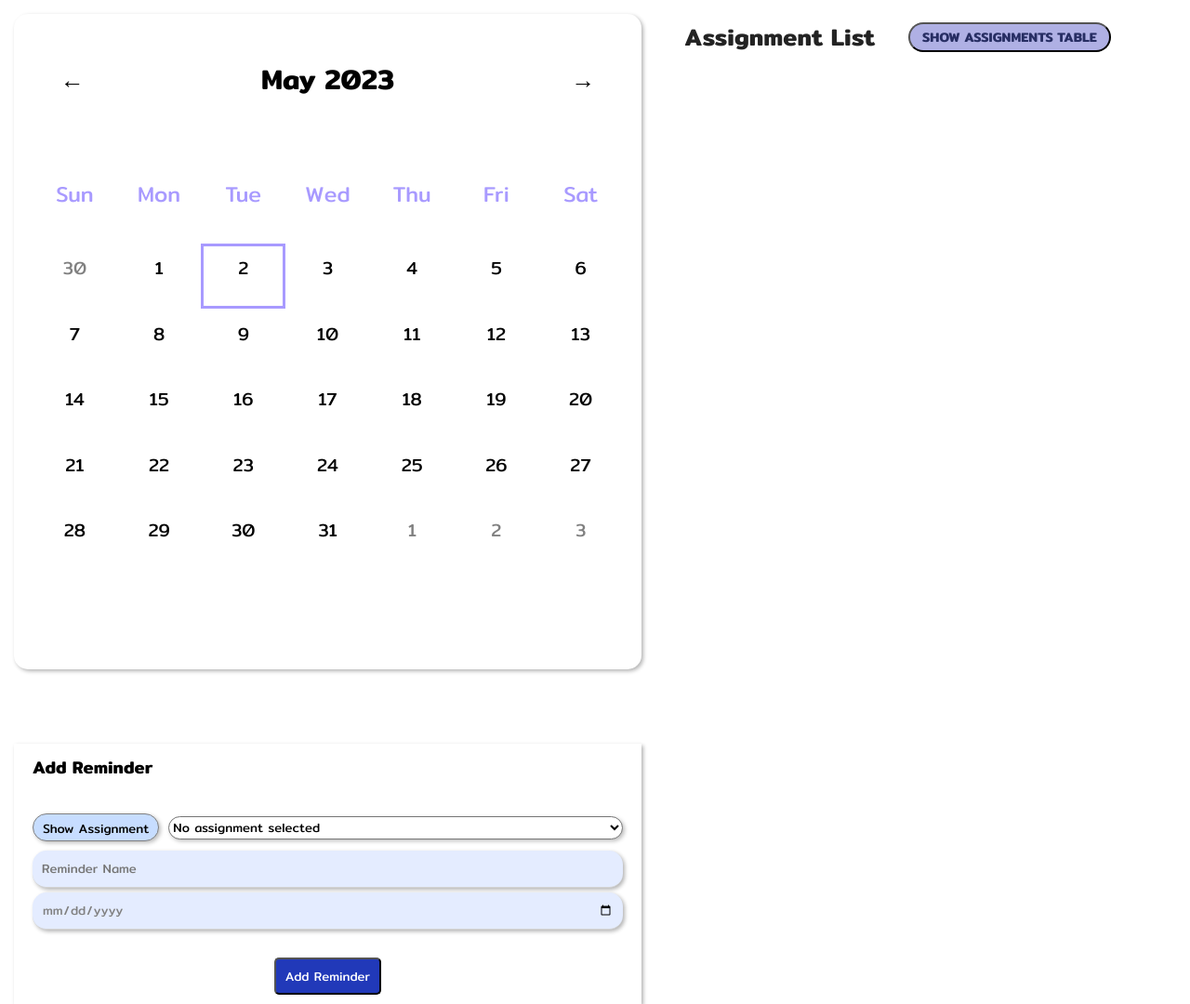
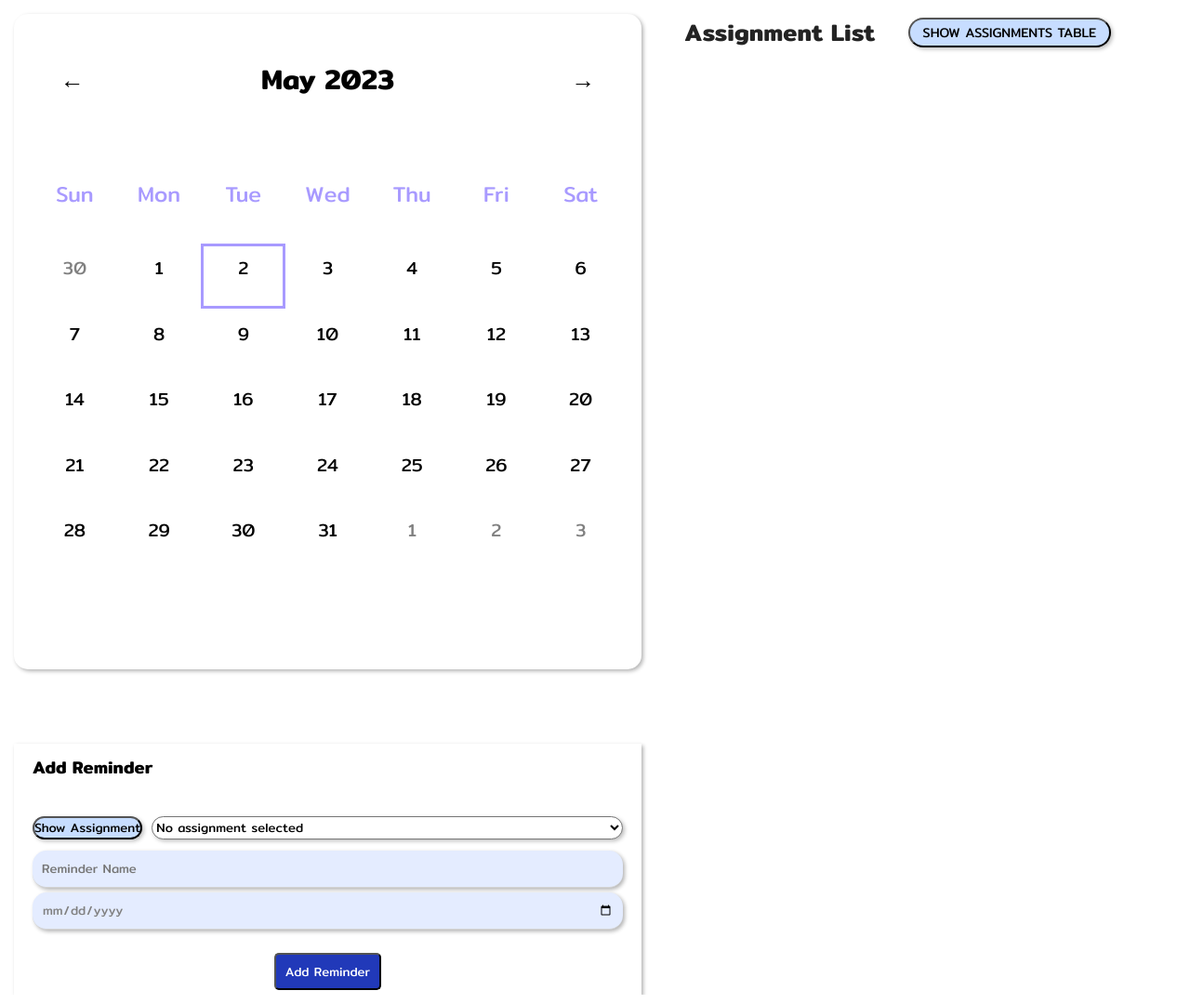
Before and after one commit to inecrft/ComEngEss-project, a plain HTML site: page frontend/home.html in a window 1280 px wide. Shown: the whole page at 93% size. Drawn offline with Linux system fonts and the light colour scheme; no server answers.

Commit message:
reminder doesn't load and assignment list a bit buggy

```diff
--- a/frontend/add_reminder.css
+++ b/frontend/add_reminder.css
@@ -4,7 +4,7 @@
     top: 800px;
     /* left: 20%; */
     width: 675px;
-    max-height: 300px;
+    max-height: 500px;
     overflow: hidden;
 
     background-color: white;
@@ -49,6 +49,7 @@
     box-shadow: 2px 2px 4px rgba(0, 0, 0, 0.25);
     border-radius: 30px;
     color: black;
+    cursor: pointer;
 }
 
 .add-reminder-body .add-reminder-input input {
@@ -74,7 +75,7 @@
     display: flex;
     align-items: center;
     justify-content: center;
-    padding: 10px;
+    padding: 5px;
 
 
 }
--- a/frontend/assignment.css
+++ b/frontend/assignment.css
@@ -1,39 +1,58 @@
+.head {
+    position: relative;
+    font-weight: bold;
+    font-size: 2vw;
+    color: rgb(35, 35, 35);
+
+    width: 100%;
+    height: 50px;
+
+    display: flex;
+    flex-wrap: wrap;
+    gap: 10px;
+    align-items: center;
+    padding-left: 1vw;
+    margin-bottom: 5vh;
+}
+.show-button {
+    width: 17vw;
+    height: 4vh;
+    font-size: 1.1vw;
+
+    background: #C7DDFF;
+    box-shadow: 2px 2px 4px rgba(0, 0, 0, 0.25);
+    border-radius: 30px;
+    cursor: pointer;
+}
+
 .assignments {
+    position: relative;
+    display: flex;
+    flex-direction: column;
     width: 100%;
     height: 100%;
     max-height: 90%;
-    overflow-x: hidden;
-    overflow-y: auto;
-    display: block;
-    flex-direction: column;
+    /* overflow-x: hidden;
+    overflow-y:auto; */
     border-radius: 15px;
+
 }
-
-.show-button {
-    width: 17vw;
-    height: 4vh;
-    font-weight: bold;
-    font-size: 1.1vw;
-    background: rgb(175, 176, 228);
-    color: #272e63;
-    border-radius: 2vw;
-}
-
 
 .assignment-table {
     /* border-spacing: 2px; */
     border-collapse: collapse;
+
 }
 
 .assignment-table > thead {
     font-size: 1.5vw;
-    background: rgb(33, 34, 97);
+    background: #003BD1;
     color: #e5e0f8;
 }
 
 .assignment-table > tbody {
     font-size: 1.2vw;
-    background: rgb(231, 232, 255);
+    background: #D0E9FF;
     color: #181e47;
 }
 
@@ -41,22 +60,12 @@
     padding: 5px;
 }
 
-.assignment-table td {
-    padding: 5px;
+td {
+    padding: 10px;
     border: 2px inset #3d4894;
+    overflow-x: hidden;
 }
 
 a {
     color: #1722c0;
 }
-.show-assignment-btn {
-    text-align: center;
-    height: 30px;
-    outline: none;
-    border: 1px solid grey;
-    color: white;
-    background-color: grey;
-    border-radius: 5px;
-    cursor: pointer;
-    padding: 5px 10px;
-}
--- a/frontend/style.css
+++ b/frontend/style.css
@@ -21,6 +21,7 @@
     margin: 0 auto;
     padding: 5px;
     display: flex;
+    flex-direction: row;
     border-radius: 10px;
     white-space: nowrap;
 
@@ -37,19 +38,6 @@
     width: 45%;
     min-height: 100%;
     padding: 10px;
-    display: inline
+    display: flex;
+    flex-direction: column;
 }
-
-.right .head {
-    font-weight: bold;
-    font-size: 2vw;
-    color: rgb(35, 35, 35);
-    width: 100%;
-    height: 50px;
-    display: flex;
-    flex-wrap: wrap;
-    gap: 10px;
-    align-items: center;
-    padding-left: 1vw;
-    margin-bottom: 5vh;
-}
```
Also changed, not shown: frontend/home.html (+6 -2 lines).
